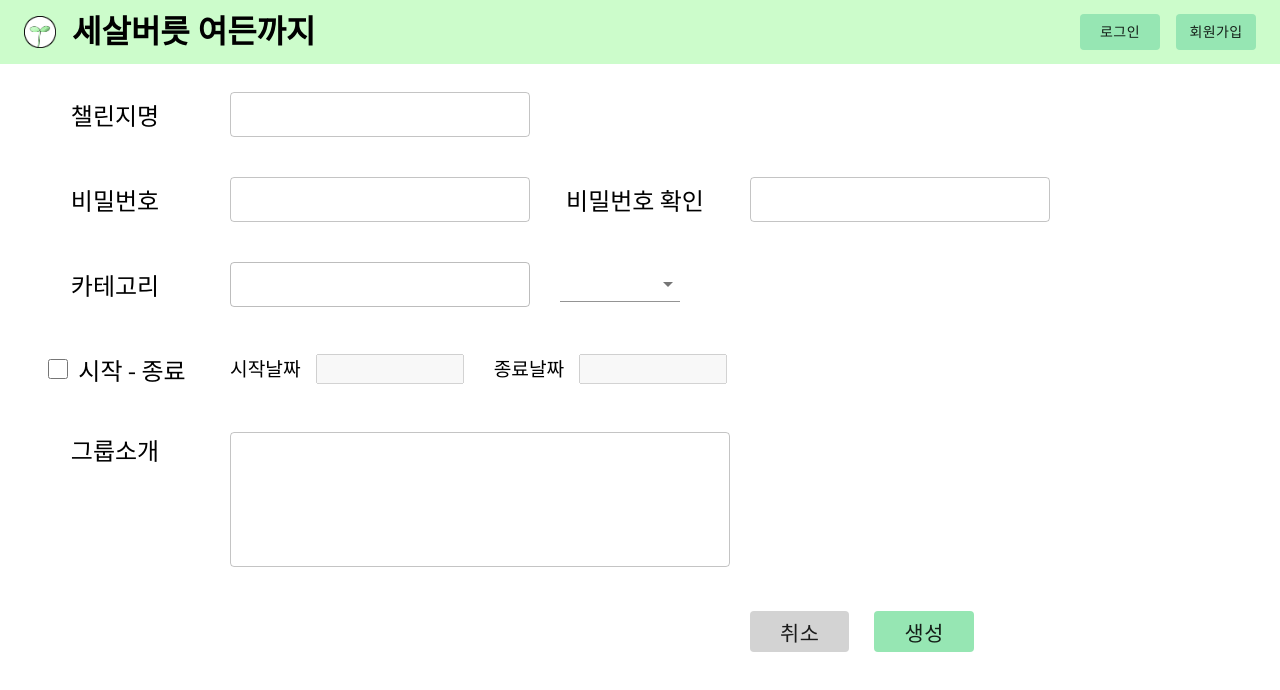
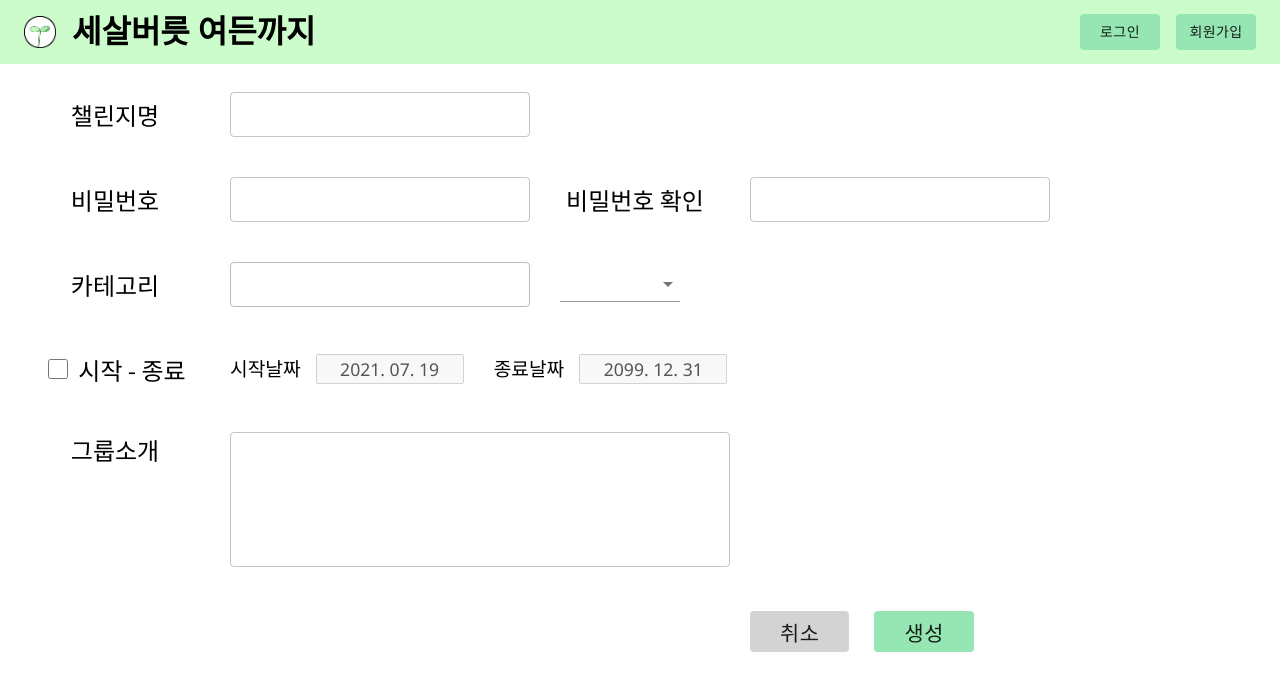
Before and after one commit to TeamGrabit/challenge, a React (Create React App) app in the folder frontend/: page /challenge/make in a window 1280 px wide. Shown: the top 690 px of the page. Built offline with nearby package versions, Linux system fonts and the light colour scheme; no server answers.

Commit message:
챌린지 생성 페이지 수정
날짜 지정 미체크시
오늘 ~ 2099년까지로 자동 저장

```diff
--- a/frontend/src/pages/ChallengeMake.js
+++ b/frontend/src/pages/ChallengeMake.js
@@ -8,13 +8,15 @@ import { useCreateChallenge } from '../MVVM/ViewModel/ChallengeViewModel';
 function ChallengeMake({ history }) {
 	const user = useUserState();
 	const createChallenge = useCreateChallenge();
+	const today = new Date();
+	const endday = new Date(2099, 11, 31);
 	const [Name, setName] = useState("");
 	const [Password, setPassword] = useState("");
 	const [PWcheck, setPWcheck] = useState("");
 	const [Category, setCategory] = useState("");
 	const [CateSel, setCateSel] = useState("notsel");
-	const [sDate, setsDate] = useState("");
-	const [eDate, seteDate] = useState("");
+	const [sDate, setsDate] = useState(today);
+	const [eDate, seteDate] = useState(endday);
 	const [Intro, setIntro] = useState("");
 	const [dateRef, setDateRef] = useState(true);
 	const [selRef, setSelRef] = useState(true);
@@ -50,6 +52,8 @@ function ChallengeMake({ history }) {
 	};
 	const handleCheck = () => {
 		if (dateRef === true) {
+			setsDate(today);
+			seteDate(endday);
 			setDateRef(false);
 		} else {
 			setDateRef(true);
```
